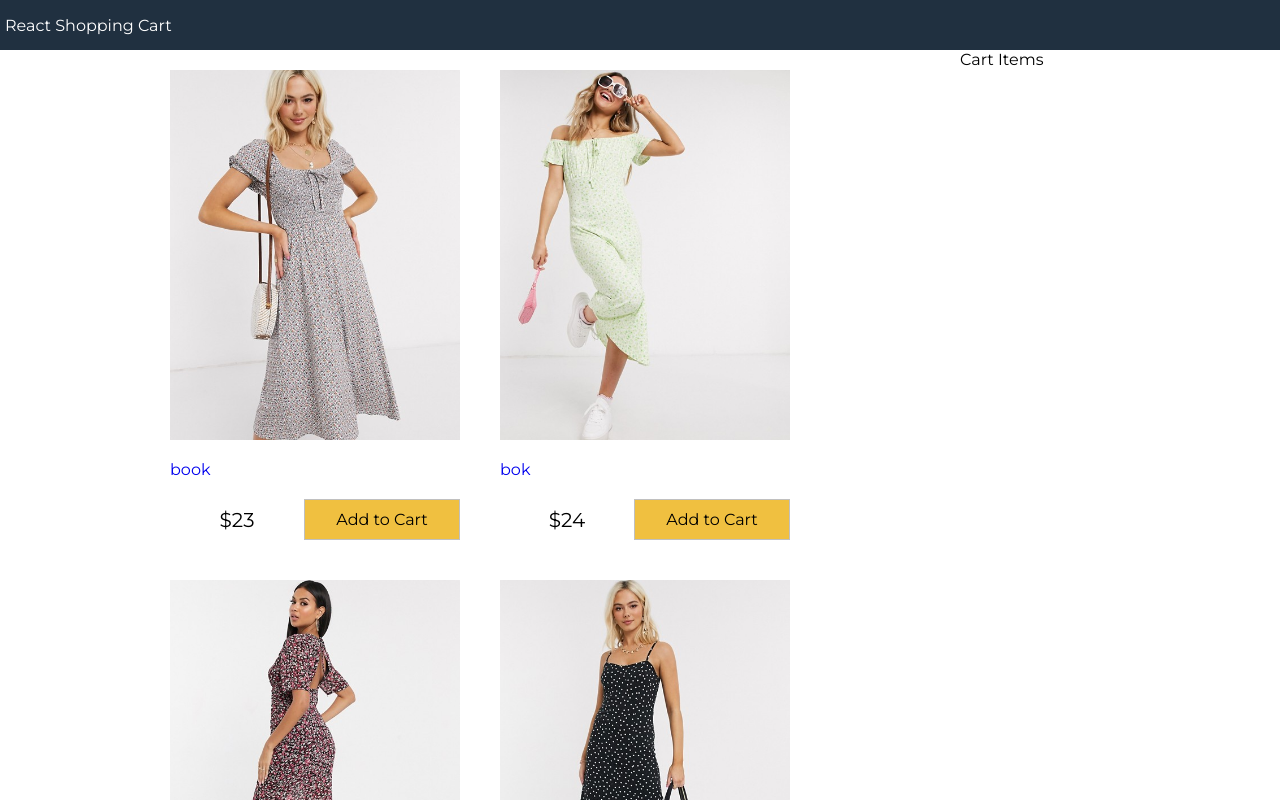
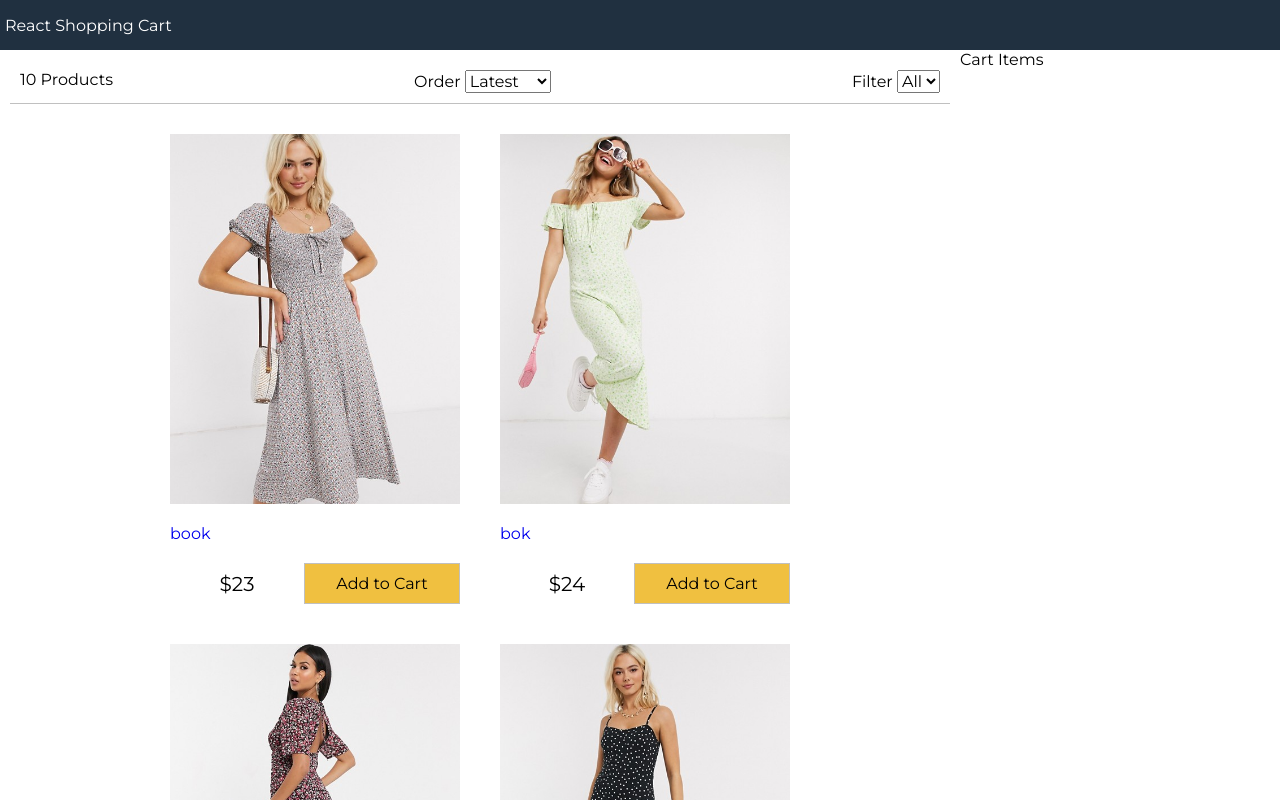
Before and after one commit to Chingpo-Lin/bestsell, a React (Create React App) app in the folder web/react/: page / in a window 1280 px wide. Shown: the top 800 px of the page. Built offline with nearby package versions, Linux system fonts and the light colour scheme; the HTML template or start-up script is replaced by a standard one.

Commit message:
add Filter function

```diff
--- a/web/react/src/App.js
+++ b/web/react/src/App.js
@@ -2,8 +2,9 @@ import './App.css';
 import React from "react";
 import data from "./data.json";
 import Products from "./components/Products";
+import Filter from './components/Filter';
 
-export default class App extends React.Component{
+export default class App extends React.Component {
 
   constructor(){
     super();
@@ -13,6 +14,36 @@ export default class App extends React.Component{
       sort:"",
     };
   }
+  sortProducts = (event) => {
+    //implement
+    // const sort = event.target.value;
+    // console.log(event.target.value);
+    // // this.setState((state) =>({
+    // //   sort: sort,
+    // //   products: this.state.products.slice().sort((a,b) =>(
+    // //     sort === "lowest"?
+    // //     ((a.price < b.price)? 1:-1):
+    // //     sort === "highest"?
+    // //     ((a.price > b.price)? 1:-1):
+
+    // //   ),)
+    // }));
+  };
+  filterProducts = (event) => {
+    //implement
+    console.log(event.target.value);
+    if(event.target.value === ""){
+      this.setState({size: event.target.value, product:data.products});
+    } else{
+      this.setState ({
+        size: event.target.value,
+        products: data.products.filter(
+          (product) => product.stock.indexOf(event.target.value) >= 0
+          ),
+      });
+    }
+  };
+
   render(){
     return (
       <div className="grid-container">
@@ -22,6 +53,11 @@ export default class App extends React.Component{
           <main>
             <div className="content">
               <div className="main">
+                <Filter count={this.state.products.length}
+                  size={this.state.size}
+                  sort={this.state.sort}
+                  filterProducts={this.filterProducts}
+                  sortProducts={this.sortProducts} />
                 <Products products={this.state.products} />
               </div>
               <div className="sidebar">Cart Items</div>
--- /dev/null
+++ b/web/react/src/components/Filter.js
@@ -0,0 +1,30 @@
+import React, { Component } from 'react'
+
+export default class Filter extends Component {
+  render() {
+    return (
+      <div className="filter">
+          <div className="filter-result">{this.props.count} Products</div>
+          <div className="filter-sort">
+              Order{" "}
+            <select value={this.props.sort} onChange={this.props.sortProducts}>
+                <option>Latest</option>
+                <option value="lowest">Lowest</option>
+                <option value="highest">Highest</option>
+            </select></div>
+          <div className="filter-size">
+            Filter{" "}
+            <select value={this.props.size} onChange={this.props.filterProducts}>
+              <option value="">All</option>
+              <option value="0">0</option>
+              <option value="1">1</option>
+              <option value="2">2</option>
+              <option value="3">3</option>
+              <option value="4">4</option>
+              <option value="6">6</option>
+            </select>
+          </div>
+      </div>
+    )
+  }
+}
--- a/web/react/src/components/Products.js
+++ b/web/react/src/components/Products.js
@@ -6,7 +6,7 @@ export default class Products extends Component {
     return (
       <div>
         <ul className="products">
-            {this.props.products.map((product) => (
+            {this.props.products.map(product => (
                 <li key={product.id}>
                     <div className="product">
                         <a href={"#" + product.id}>
--- a/web/react/src/index.css
+++ b/web/react/src/index.css
@@ -134,3 +134,12 @@ footer{
 .button.primary{
   background-color: #f0c040;
 }
+
+/* Filter */
+.filter{
+  display: flex;
+  justify-content: space-between;
+  padding: 1rem;
+  margin: 1rem;
+  border-bottom: 0.1rem #c0c0c0 solid;
+}
```
